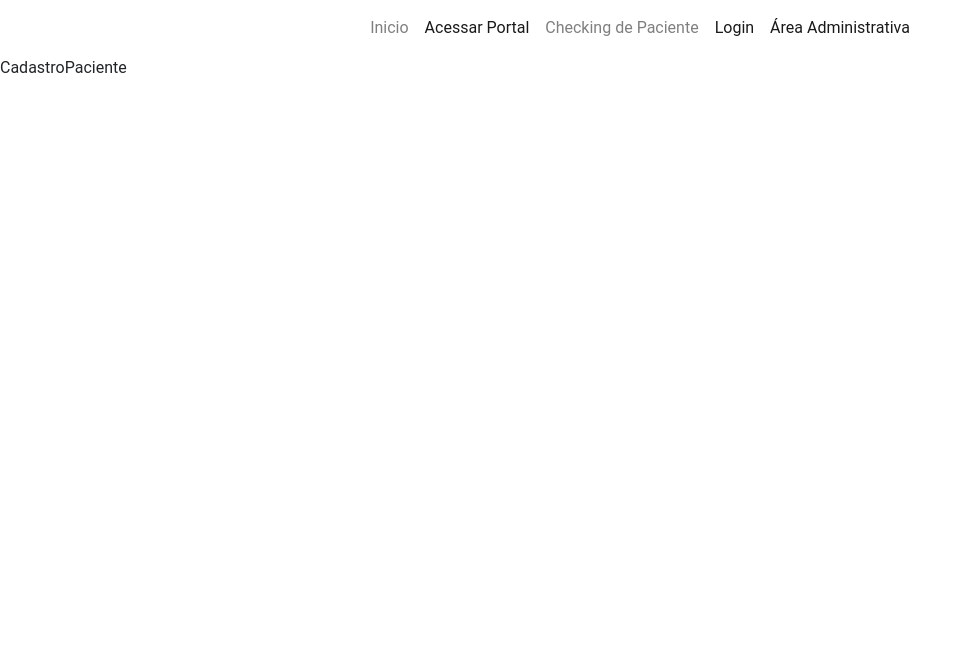
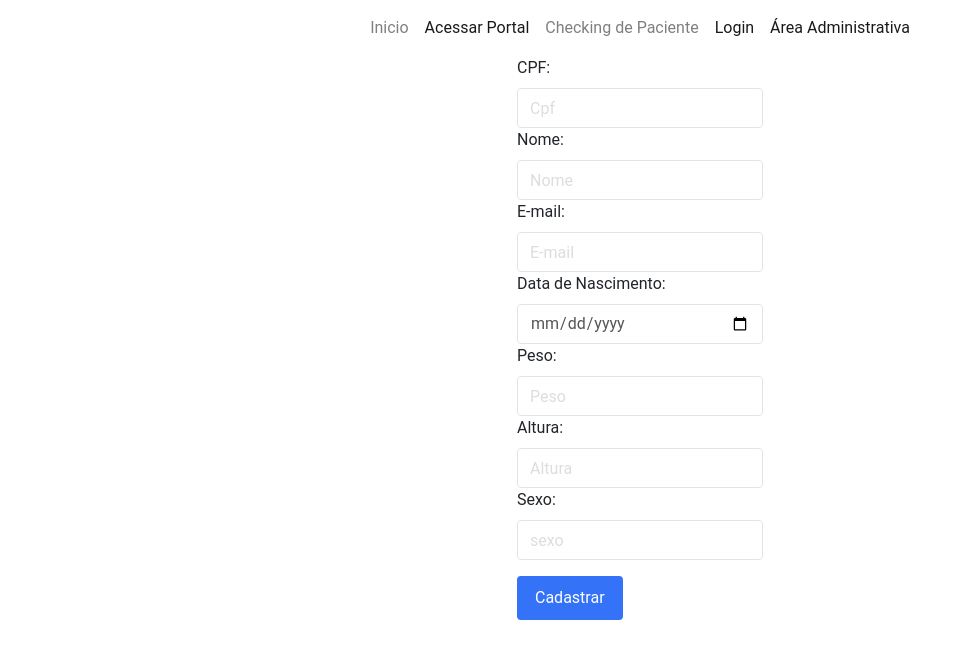
Before and after one commit to Lucasark/ES2-EasyCaf-, a React (Create React App) app: page /menu/cadastropaciente in a window 1280 px wide. Shown: the top 658 px of the page, without its empty margins (0-972 px from the left). Built offline with nearby package versions, Linux system fonts and the light colour scheme.

Commit message:
Templete Cadastro Paciente

```diff
--- a/src/components/CadastroPaciente/CadastroPaciente.jsx
+++ b/src/components/CadastroPaciente/CadastroPaciente.jsx
@@ -1,11 +1,162 @@
-import React, { Component } from "react";
+import React, { useState } from "react";
+import {Row, Form } from "react-bootstrap";
+import Button from "../Model/CustomButton";
+import axios from 'axios';
 
-class CadastroPaciente extends Component {
-    render(){
-        return(
-            <>CadastroPaciente</>
-        )
+export default props => {
+
+    const [validated, setValidated] = useState(false);
+    const [cpf, setCpf] = useState();
+    const [nome, setNome] = useState();
+    const [email, setEmail] = useState();
+    const [nascimento, setNascimento] = useState();
+    const [peso, setPeso] = useState();
+    const [altura, setAltura] = useState();
+    const [sexo, setSexo] = useState();
+    const [cadastro, setCadastro] = useState(0);
+
+
+    const handleCpfChange = event => {
+        setCpf(event.target.value)
     }
+
+    const handleNomeChange = event => {
+        setNome(event.target.value)
+    }
+
+    const handleEmailChange = event => {
+        setEmail(event.target.value)
+    }
+
+    const handleNascimentoChange = event => {
+        setNascimento(event.target.value)
+    }
+
+    const handlePesoChange = event => {
+        setPeso(event.target.value)
+    }
+
+    const handleAlturaChange = event => {
+        setAltura(event.target.value)
+    }
+
+    const handleSexoChange = event => {
+        setSexo(event.target.value)
+    }
+
+    const transitionPop = (valid) => {
+        if (valid == 0) {
+            return(
+                <Row className="justify-content-center">
+                    <Form>
+                        <Form.Group>
+
+                            <Form.Label>CPF:</Form.Label>
+                            <Form.Control
+                                value={cpf}
+                                required
+                                type= "text"
+                                placeholder = "Cpf"
+                                onChange={handleCpfChange}
+                            />
+
+                            <Form.Label>Nome:</Form.Label>
+                            <Form.Control
+                                value={nome}
+                                required
+                                type= "text"
+                                placeholder = "Nome"
+                                onChange={handleNomeChange}
+                            />
+
+                            <Form.Label>E-mail:</Form.Label>
+                            <Form.Control
+                                value={email}
+                                required
+                                type= "email"
+                                placeholder = "E-mail"
+                                onChange={handleEmailChange}
+                            />
+
+                            <Form.Label>Data de Nascimento:</Form.Label>
+                            <Form.Control
+                                value={nascimento}
+                                required
+                                type= "date"
+                                placeholder = "Data de Nascimento"
+                                onChange={handleNascimentoChange}
+                            />
+                            <Form.Label>Peso:</Form.Label>
+                            <Form.Control
+                                value={peso}
+                                required
+                                type= "number"
+                                placeholder = "Peso"
+                                onChange={handlePesoChange}
+                            />
+
+                            <Form.Label>Altura:</Form.Label>
+                            <Form.Control
+                                value={altura}
+                                required
+                                type= "number"
+                                placeholder = "Altura"
+                                onChange={handleAlturaChange}
+                            />
+
+                            <Form.Label>Sexo:</Form.Label>
+                            <Form.Control
+                                value={sexo}
+                                required
+                                type= "text"
+                                placeholder = "sexo"
+                                onChange={handleSexoChange}
+                            />
+
+                        </Form.Group>
+                        <Button onClick={() => cadastrarPaciente()} bsstyle="info" pullRight fill>
+                                Cadastrar
+                        </Button>
+                    </Form>
+                </Row>
+            )
+        }
+        else if(valid == 1){
+            return(
+                <div>
+                    <p>{cpf}</p>
+                </div>
+            )
+        }
+        else{
+            return(
+                <p>Error</p>
+            )
+        }
+    }
+
+    const cadastrarPaciente = event => {
+        axios.defaults.baseURL = 'http://18.234.60.80:3300';
+        axios.defaults.headers.post['Content-Type'] ='application/json;charset=utf-8';
+        axios.defaults.headers.post['Access-Control-Allow-Origin'] = '*';
+
+        axios.post('/paciente', {
+            cpf : cpf,
+            nome : nome,
+            email : email,
+            data_nascimento : nascimento,
+            peso: peso,
+            altura: altura,
+            sexo: sexo
+        })
+        .then(function (response) {
+            console.log(response);
+        })
+
+       setCadastro(1)
+    }
+
+    return(
+        transitionPop(cadastro)
+    )
 }
-
-export default CadastroPaciente;
```
